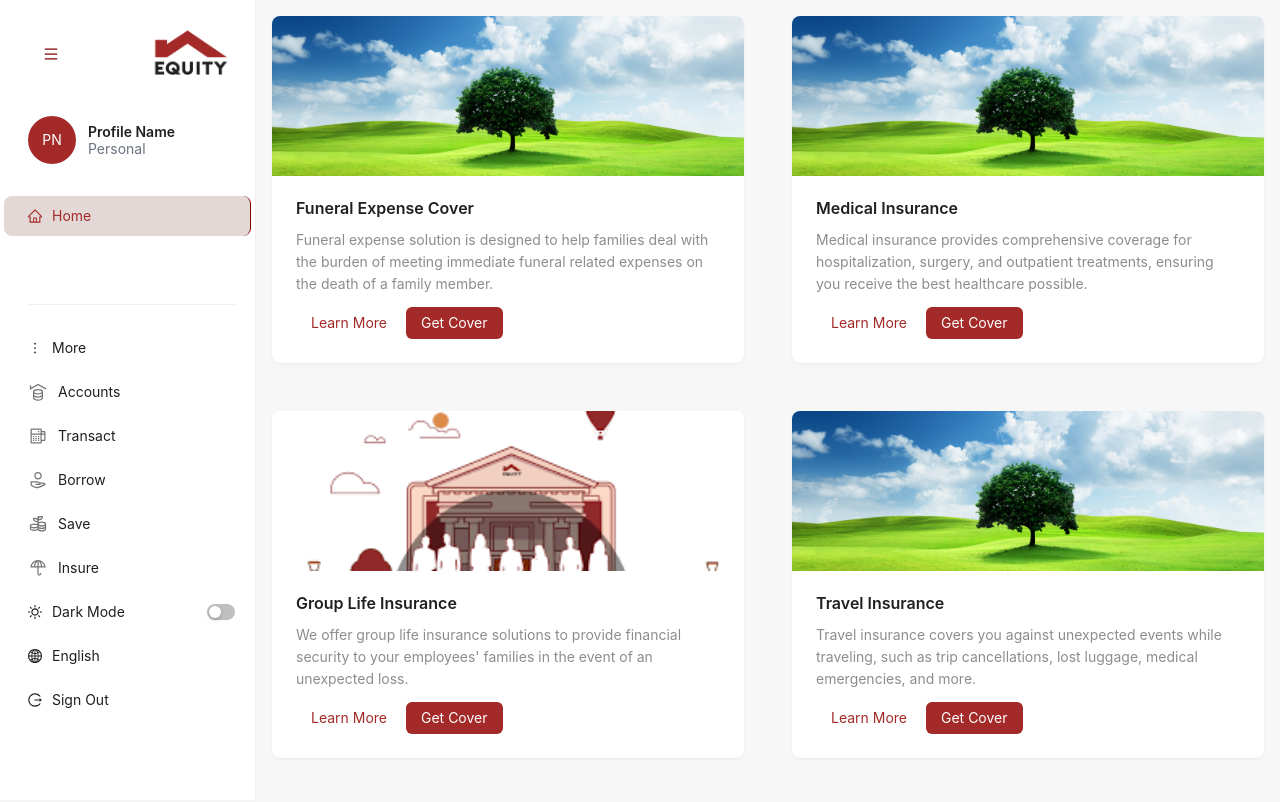
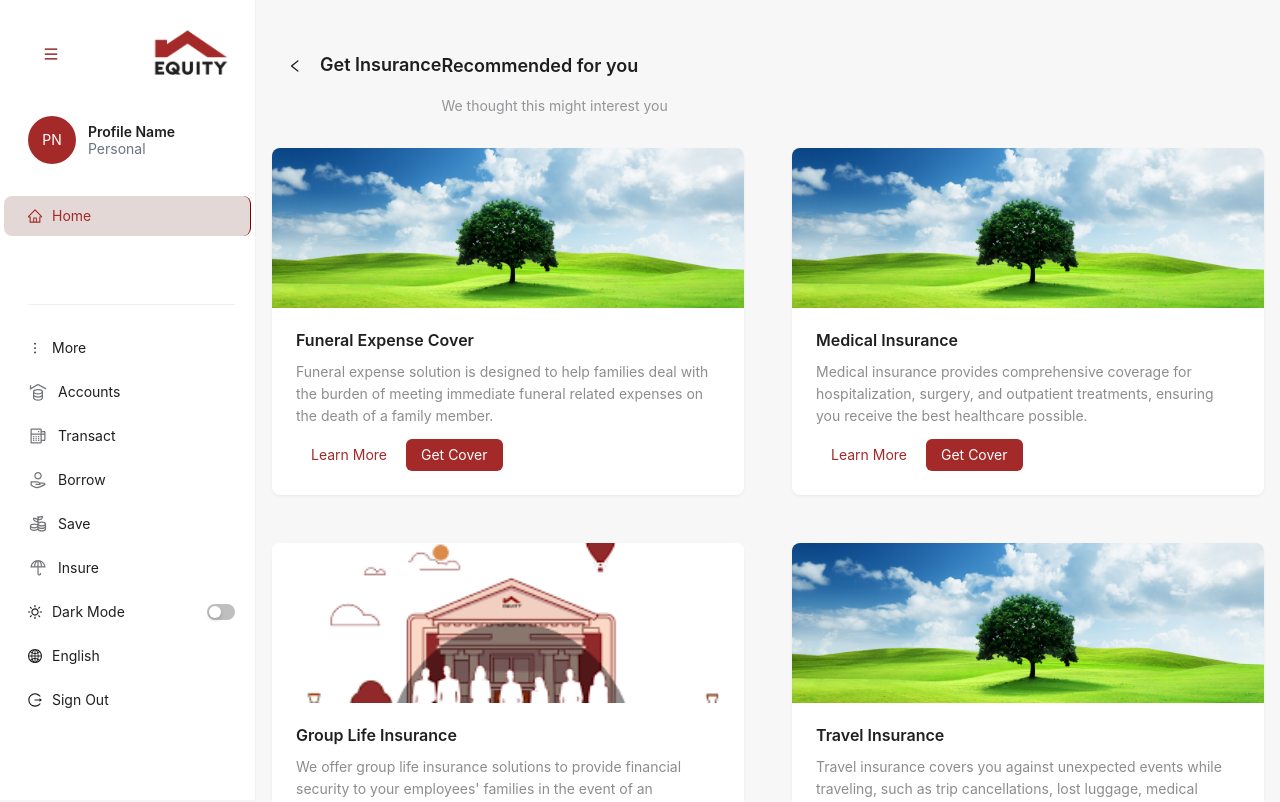
Before and after one commit to Chalo1996/elakcustomerportal, a React (Create React App) app in the folder elakcustomerportal/: page /home in a window 1280 px wide. Shown: the top 802 px of the page. Built offline with nearby package versions, Linux system fonts and the light colour scheme.

Commit message:
home page go back icon

```diff
--- a/elakcustomerportal/src/components/InsuranceProducts/ProductsList.js
+++ b/elakcustomerportal/src/components/InsuranceProducts/ProductsList.js
@@ -1,14 +1,38 @@
-import React from "react";
+import { Row } from "antd";
+import { LeftOutlined } from "@ant-design/icons";
 import Product from "./Product";
 import products from "../../utils/products";
 
 const ProductsList = () => {
   return (
-    <div className="grid grid-cols-1 md:grid-cols-2 gap-4">
-      {products.map((product, index) => (
-        <Product key={product.title} product={product} index={index} />
-      ))}
-    </div>
+    <>
+      <Row align="middle" gutter={8} className="pt-10 pl-9">
+        <div className="mb-4">
+          <span>
+            <button className="mb-2 focus:outline-none hover:text-[#A32A29]">
+              <LeftOutlined className="w-8 h-8" />
+            </button>
+          </span>
+          <span className="text-lg font-semibold font-open-sans text-left">
+            Get Insurance
+          </span>
+        </div>
+
+        <div className="w-[710px] h-[76px] top-[408px] left-[425px] py-3 px-0 flex flex-col  gap-4">
+          <p className="text-lg font-semibold font-open-sans text-left">
+            Recommended for you
+          </p>
+          <p className="text-sm font-normal font-open-sans text-left text-[#929497]">
+            We thought this might interest you
+          </p>
+        </div>
+      </Row>
+      <div className="grid grid-cols-1 md:grid-cols-2 gap-4 mt-4">
+        {products.map((product, index) => (
+          <Product key={product.title} product={product} index={index} />
+        ))}
+      </div>
+    </>
   );
 };
 
```
